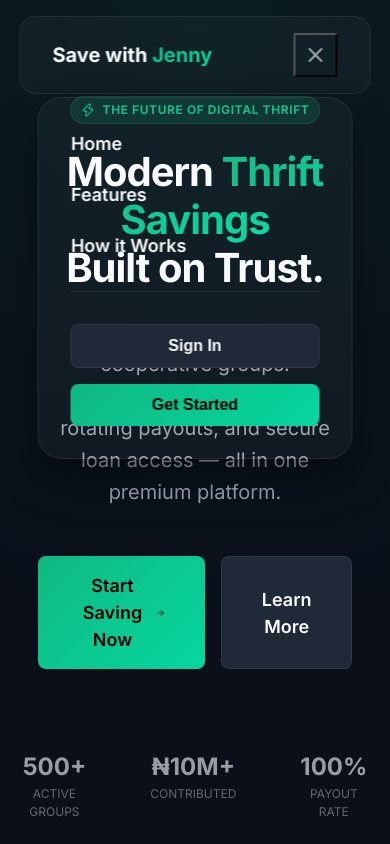
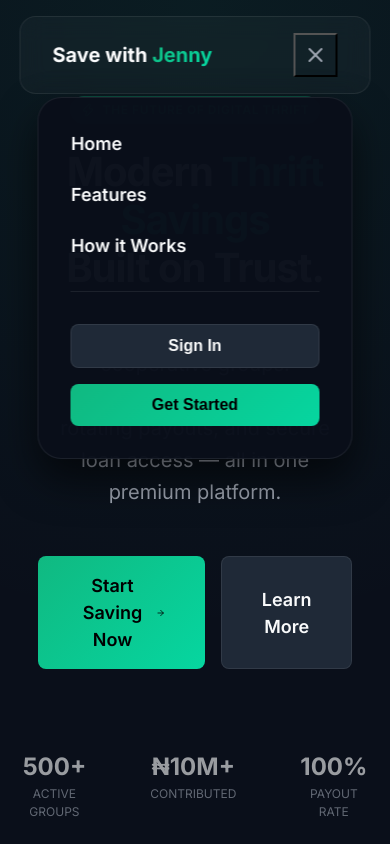
Before and after one commit to thecoachmanuel/savewithjenny, a Next.js app: page / in a window 390 px wide. Both pictures are taken after a click on the button 315 px from the left and 55 px from the top of the page. Shown: the top 844 px of the page. Built offline with nearby package versions, Linux system fonts and the light colour scheme; no server answers; the database is empty.

Commit message:
UI Fix: Increased mobile menu background opacity and blur for better readability.

```diff
--- a/src/components/layout/MobileNav.tsx
+++ b/src/components/layout/MobileNav.tsx
@@ -57,8 +57,10 @@ export function MobileNav({ user, role, dashboardUrl, siteName, logoUrl }: Mobil
           display: 'flex',
           flexDirection: 'column',
           gap: '1.5rem',
+          background: 'rgba(10, 15, 26, 0.98)',
+          backdropFilter: 'blur(20px)',
           border: '1px solid var(--glass-border)',
-          boxShadow: '0 20px 40px rgba(0,0,0,0.4)',
+          boxShadow: '0 20px 40px rgba(0,0,0,0.6)',
           borderRadius: '1.5rem'
         }}>
           <Link href="/" onClick={toggleMenu} style={{ fontSize: '1.125rem', fontWeight: 600 }}>Home</Link>
```
